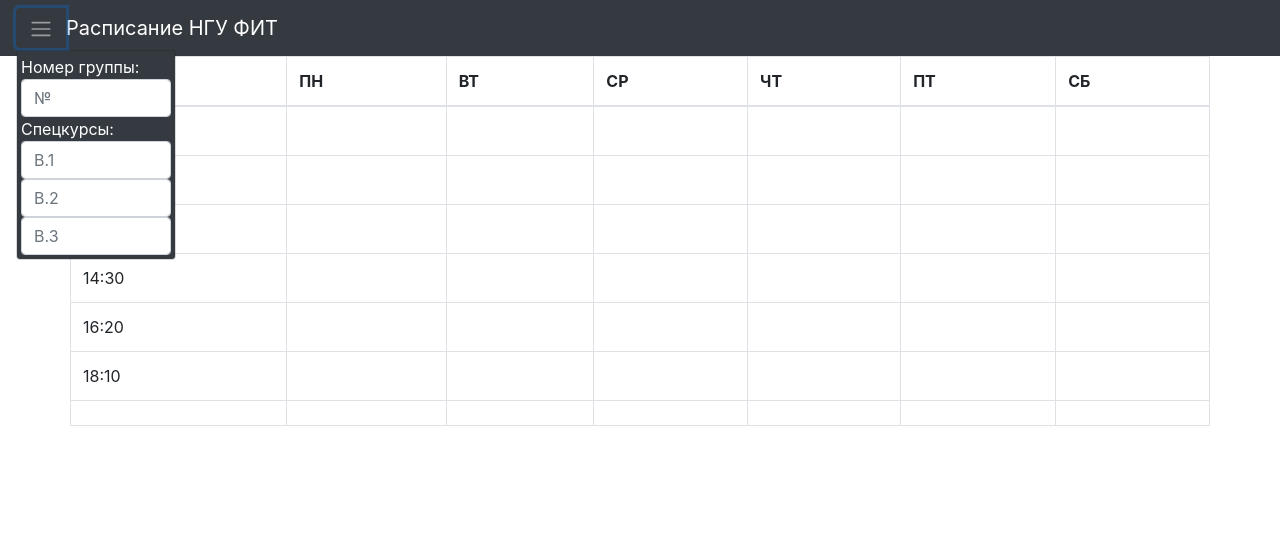
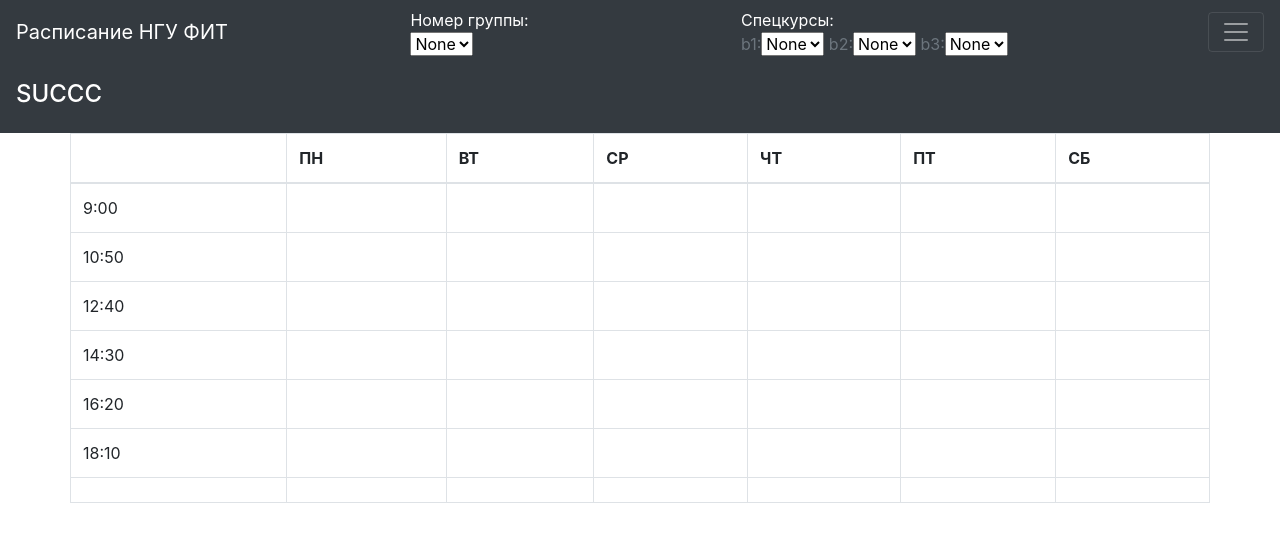
Before and after one commit to DreamTeamNsu/YourScheduleFrontend, a React (Create React App) app: page / in a window 1280 px wide. Both pictures are taken after a click on the button "Toggle navigation". Shown: the top 542 px of the page. Built offline with nearby package versions, Linux system fonts and the light colour scheme.

Commit message:
small fixes

```diff
--- a/src/components/HeaderComponent.jsx
+++ b/src/components/HeaderComponent.jsx
@@ -1,48 +1,109 @@
 import React, { Component } from 'react';
-
-
+import ScheduleService from '../services/ScheduleService';
+import ScheduleTab from './ScheduleTab';
 class HeaderComponent extends Component {
     constructor(props){
         super(props)
         this.state = {
-          showMenu: false,
           groupNumber: '',
           b1: '',
           b2: '',
           b3: '',
-          b1List: '',
-          b2List: '',
-          b3List: '',
+          groupList: [],
+          b1List: [],
+          b2List: [],
+          b3List: [],
         }
-        this.changeGroupNumber = this.changeGroupNumber.bind(this);
+        this.changeGroup = this.changeGroup.bind(this);
+        this.changeSpec = this.changeSpec.bind(this);
     }
-    changeGroupNumber= (event) =>{
+    componentDidMount(){              //запускаяется автоматически
+      ScheduleService.getGroups().then((res) =>{
+          this.setState({groupList: res.data})
+      });
+    }
+    changeGroup= (event) =>{
       this.setState({groupNumber: event.target.value});
+      ScheduleService.getGroupTimetableAndSpecCourses().then((res) =>{
+
+        this.setState({b1List: res.data.specCourses['1'],     //не факт что работает как нужно
+          b1List: res.data.specCourses['2'],
+          b1List: res.data.specCourses['3']
+        })
+
+        // res.data.timetable              // <=======
+    });
+    }
+    changeSpec= (block, event) =>{        //Свойство "block" объявлено, но его значение не было прочитано. WTF&&
+                                          //не взлетит -> будет отдельно для каждого блока
+      this.setState({block: event.target.value});
+      ScheduleService.getGroupTimetableAndSpecCourses().then((res)=>{
+        // res.data              // <=======
+    });
     }
 
     render() {
         return (
-            <nav className = "navbar navbar-expand-md navbar-dark bg-dark">
-                <div class="btn-group">
-                  <button className="btn btn-black" type="button" id="dropdownMenu2" data-toggle="dropdown" aria-haspopup="true" aria-expanded="false">
-                    <span className="navbar-toggler-icon"></span>
-                  </button>
-                  <div className="dropdown-menu p-1 mb-2 bg-dark text-white" aria-labelledby="dropdownMenu2">
-                    <form inline autoComplete="off">
-                      <div>Номер группы:</div>
-                      <input placeholder = "№" name = "groupNumber" className = "form-control"
-                          value = {this.state.groupNumber} onChange = {this.changeGroupNumber}/>
-                      <div className = "text-up">Спецкурсы:</div>
-                      <input placeholder = "B.1" name = "spec" className = "form-control"/>
-                      <input placeholder = "B.2" name = "spec" className = "form-control"/>
-                      <input placeholder = "B.3" name = "spec" className = "form-control"/>
-                    </form>
-                  </div>
-                </div>
-                <div className = "navbar-brand">Расписание НГУ ФИТ</div>
-            </nav>
+<div>
+  <nav className="navbar navbar-dark bg-dark text-white" >
+    <div className = "navbar-brand">Расписание НГУ ФИТ</div>
+      <form>
+        <div class="row">
+          <div class="col">Номер группы:</div>
+          <div class="col">Спецкурсы:</div>
+          <div class="w-100"></div>
+          <div class="col">
+            <select onChange={this.changeGroup} value={this.state.groupNumber}>
+              <option value=''>None</option>
+              {
+                this.state.groupList.map(
+                  item => <option>{item}</option>
+                )
+              }
+            </select>
+          </div>
+          <div class="col">
+            <span class="text-muted"> b1:</span>
+            <select onChange={(e) => this.changeSpec('b1',e)} value={this.state.b1}>
+              <option  value=''>None</option>
+              {
+                this.state.b1List.map(
+                  item => <option>{item}</option>
+                )
+              }
+            </select>
+            <span class="text-muted"> b2:</span>
+            <select onChange={(e) => this.changeSpec('b2',e)} value={this.state.b2}>
+              <option  value=''>None</option>
+              {
+                this.state.b2List.map(
+                  item => <option>{item}</option>
+                )
+              }
+            </select>
+            <span class="text-muted"> b3:</span>
+            <select onChange={(e) => this.changeSpec('b3',e)} value={this.state.b3}>
+            <option  value=''>None</option>
+              {
+                this.state.b3List.map(
+                  item => <option>{item}</option>
+                )
+              }
+            </select>
+          </div>
+        </div>
+      </form>
 
-
+    <button className="navbar-toggler" type="button" data-toggle="collapse" data-target="#navbarToggleExternalContent" aria-controls="navbarToggleExternalContent" aria-expanded="false" aria-label="Toggle navigation">
+      <span className="navbar-toggler-icon"></span>
+    </button>
+  </nav>
+  <div className="collapse" id="navbarToggleExternalContent">
+    <div className="bg-dark p-3">
+      <h4 className="text-white">SUCCC</h4>
+    </div>
+  </div>
+</div>
         );
     }
 }
--- a/src/components/ScheduleTab.jsx
+++ b/src/components/ScheduleTab.jsx
@@ -3,9 +3,10 @@
 class ScheduleTab extends Component {
     constructor(props){
         super(props)
-        this.state = {
-            ScheduleTab: [
+        this.state = {                      //Можно добавить отдельно расписание спецов и группы
+            ScheduleTab: [                  //Итоговая таблица,в последствии отрисовывается, можно в любом удобном виде
                 {
+                   MONDAY: '',              //можно удалить, тогда до выбора группы отрисовывается только заголовок
                    TUESDAY : '',
                    WEDNESDAY : '',
                    THURSDAY : '',
@@ -13,6 +14,7 @@
                    SATURDAY : '',
                 },
                 {
+                    MONDAY: '',
                     TUESDAY : '',
                     WEDNESDAY : '',
                     THURSDAY : '',
@@ -20,6 +22,7 @@
                     SATURDAY : '',
                  },
                  {
+                    MONDAY: '',
                     TUESDAY : '',
                     WEDNESDAY : '',
                     THURSDAY : '',
@@ -27,6 +30,7 @@
                     SATURDAY : '',
                  },
                  {
+                    MONDAY: '',
                     TUESDAY : '',
                     WEDNESDAY : '',
                     THURSDAY : '',
@@ -34,6 +38,7 @@
                     SATURDAY : '',
                  },
                  {
+                    MONDAY: '',
                     TUESDAY : '',
                     WEDNESDAY : '',
                     THURSDAY : '',
@@ -41,6 +46,7 @@
                     SATURDAY : '',
                  },
                  {
+                    MONDAY: '',
                     TUESDAY : '',
                     WEDNESDAY : '',
                     THURSDAY : '',
@@ -48,6 +54,7 @@
                     SATURDAY : '',
                  },
                  {
+                    MONDAY: '',
                     TUESDAY : '',
                     WEDNESDAY : '',
                     THURSDAY : '',
@@ -84,10 +91,10 @@
                             </tr>
                         </thead>
                         <tbody>
-                            {
+                            {          // <====== Отрисовка
                                 this.state.ScheduleTab.map(
                                     (item, i)=>
-                                <tr>
+                                <tr key = {i}>
                                     <td>{this.state.timing[i]}</td>
                                     <td>{item.MONDAY}</td>
                                     <td>{item.TUESDAY}</td>
--- a/src/services/ScheduleService.js
+++ b/src/services/ScheduleService.js
@@ -1,8 +1,14 @@
 import axios from 'axios'
-const SCHEDULE_API_BASE_URL = "http://localhost:8081/api/v1/employees";
+const SCHEDULE_API_BASE_URL = "localhost:8080/api";
 class ScheduleService{
-    getSchedule(){
-        return axios.get(SCHEDULE_API_BASE_URL)
+    getGroups(){
+        return axios.get(SCHEDULE_API_BASE_URL+"/get/groups")
+    }
+    getGroupTimetableAndSpecCourses(group){
+        return axios.get(SCHEDULE_API_BASE_URL+"/get/group-timetable?groupNumber="+group)
+    }
+    getSpecCourseTimetable(specId){
+        return axios.get(SCHEDULE_API_BASE_URL+"/get/spec-timetable?specId="+specId)
     }
 }
 export default new ScheduleService()
```
